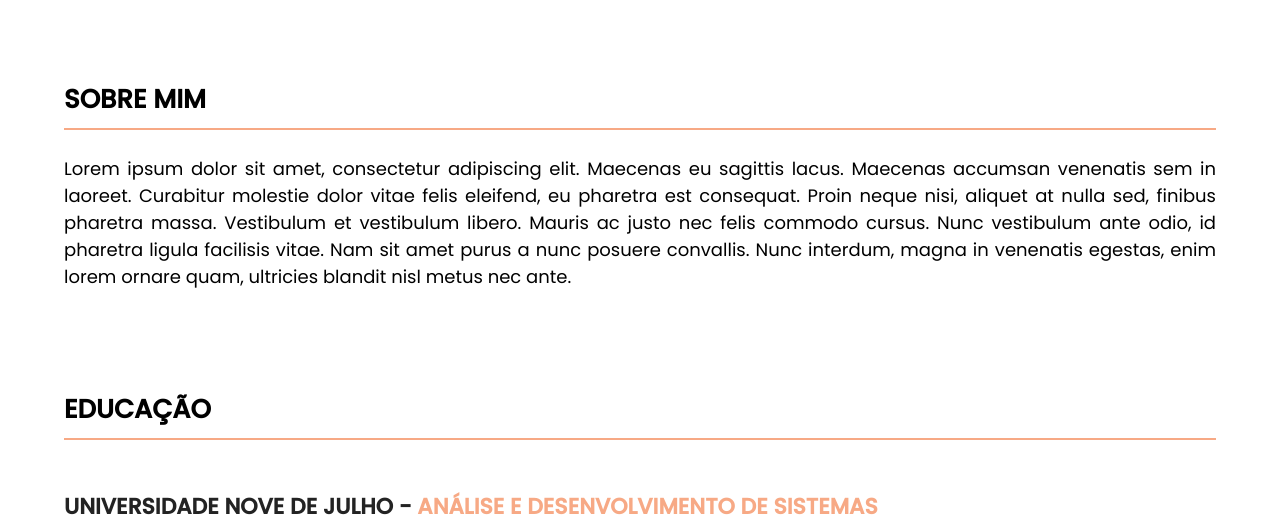
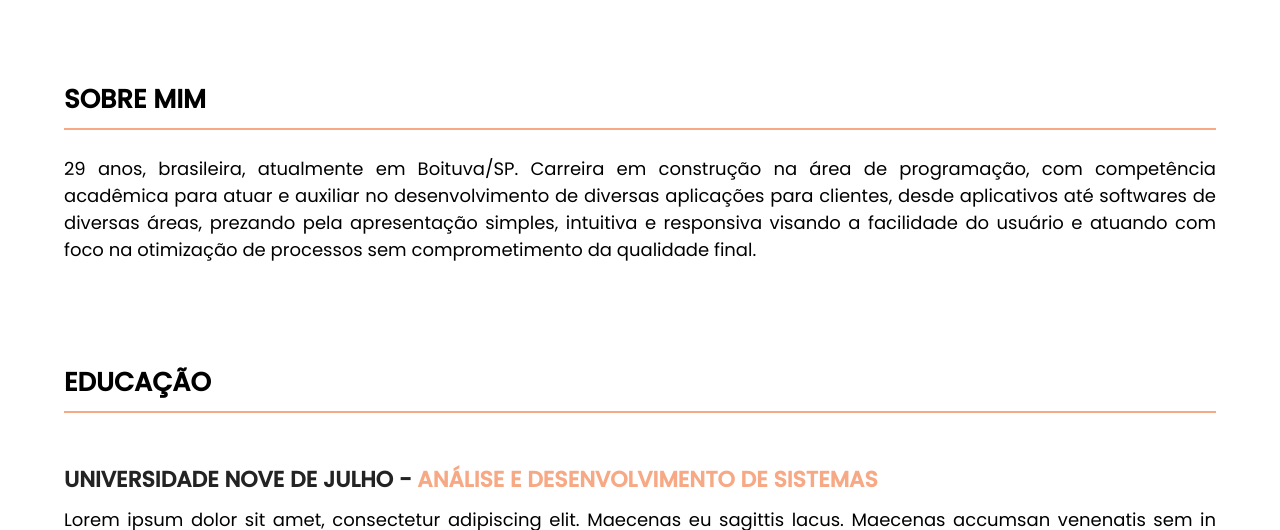
Before and after one commit to ingridholiveira/CV, a plain HTML site: page index.html in a window 1280 px wide. Shown: the part 198-728 px from the top of the page. Drawn offline with Linux system fonts and the light colour scheme.

Commit message:
Atualização do index

```diff
--- a/index.html
+++ b/index.html
@@ -22,15 +22,11 @@
             </div>
             <div class="w-100">
                 <p class="paragraf">
-                    Lorem ipsum dolor sit amet, consectetur adipiscing elit.
-                    Maecenas eu sagittis lacus. Maecenas accumsan venenatis sem in laoreet.
-                    Curabitur molestie dolor vitae felis eleifend, eu pharetra est consequat.
-                    Proin neque nisi, aliquet at nulla sed, finibus pharetra massa.
-                    Vestibulum et vestibulum libero. Mauris ac justo nec felis commodo cursus.
-                    Nunc vestibulum ante odio, id pharetra ligula facilisis vitae.
-                    Nam sit amet purus a nunc posuere convallis.
-                    Nunc interdum, magna in venenatis egestas, enim lorem ornare quam, ultricies blandit nisl metus nec
-                    ante.
+                    29 anos, brasileira, atualmente em Boituva/SP.
+                    Carreira em construção na área de programação, com competência acadêmica para atuar e auxiliar
+                    no desenvolvimento de diversas aplicações para clientes, desde aplicativos até softwares de
+                    diversas áreas, prezando pela apresentação simples, intuitiva e responsiva visando a facilidade
+                    do usuário e atuando com foco na otimização de processos sem comprometimento da qualidade final.
                 </p>
             </div>
         </div>
```
